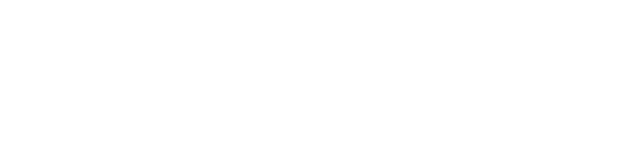
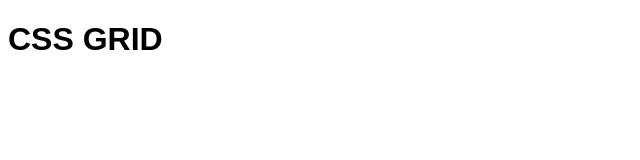
Before and after one commit to Edier-Gama/CSS-, a plain HTML site: page grid_fundamentals/index.html in a window 1280 px wide. Shown: the whole page, without its empty margins (0-640 px from the left). Drawn offline with Linux system fonts and the light colour scheme; a small style sheet from the web is missing.

Commit message:
Creacion del archivo principal y agregación de Cascadia code

```diff
--- a/grid_fundamentals/index.html
+++ b/grid_fundamentals/index.html
@@ -0,0 +1,18 @@
+<!DOCTYPE html>
+<html lang="en">
+<head>
+    <meta charset="UTF-8">
+    <meta http-equiv="X-UA-Compatible" content="IE=edge">
+    <meta name="viewport" content="width=device-width, initial-scale=1.0">
+    <link rel="stylesheet" href="main.css">
+    <title>Fundamentos de css GRID</title>
+</head>
+<body>
+
+    <!--Hola, este es un documento dónde plasmaré mis primeros
+    pasos en este mundo de css GRID. Todo este conocimiento lo
+    obtengo de la escuela de desarrollo web de platzi-->
+
+    <h1>CSS GRID</h1>
+</body>
+</html>
--- a/grid_fundamentals/main.css
+++ b/grid_fundamentals/main.css
@@ -1,3 +1,9 @@
-html {
-    box-sizing: border-box;
+@import url("https://cdn.jsdelivr.net/npm/@xz/fonts@1/serve/cascadia-code.min.css");
+
+:root {
+    --fuente: 'Cascadia Code', sans-serif;
 }
+
+h1 {
+    font-family: var(--fuente);
+}
```
